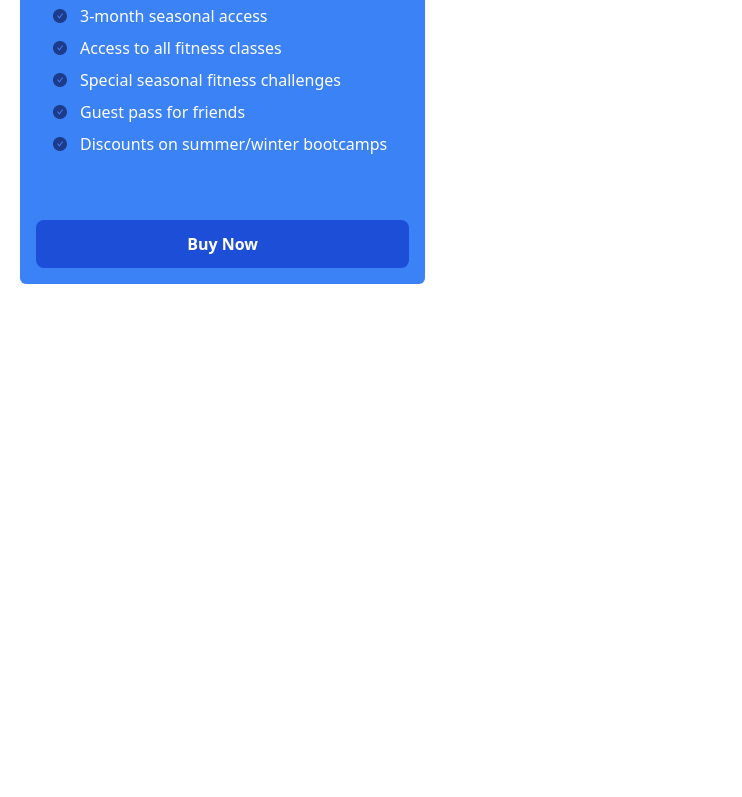
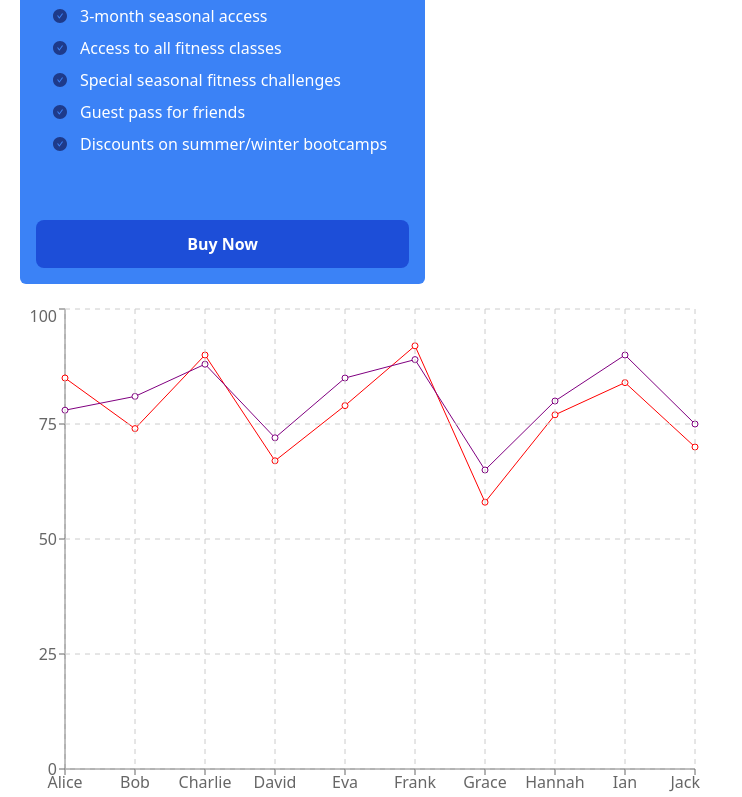
Before and after one commit to Juwel-771/price-option-reat, a React (Vite) app: page / in a window 1280 px wide. Shown: the part 2000-2797 px from the top of the page, without its empty margins (0-742 px from the left). Before the commit the page ends 2304 px from the top, so only its background shows below. Built offline with nearby package versions, Linux system fonts and the light colour scheme.

Commit message:
Line-chart-add

```diff
--- a/package.json
+++ b/package.json
@@ -13,7 +13,8 @@
     "prop-types": "^15.8.1",
     "react": "^19.0.0",
     "react-dom": "^19.0.0",
-    "react-icons": "^5.5.0"
+    "react-icons": "^5.5.0",
+    "recharts": "^2.15.1"
   },
   "devDependencies": {
     "@eslint/js": "^9.21.0",
--- a/src/App.jsx
+++ b/src/App.jsx
@@ -4,6 +4,8 @@ import FormData from './component/FormData/FormData';
 import DaisyNav from './component/DaisyNav/DaisyNav';
 import NavBar from './component/NavBar/NavBar';
 import PriceOptions from './component/PriceOptions/PriceOptions';
+// import { LineChart } from 'recharts';
+import LineChart from './component/LineChart/LineChart';
 
 function App() {
   // const [count, setCount] = useState(0)
@@ -14,6 +16,7 @@ function App() {
       <NavBar></NavBar>
       {/* <FormData></FormData> */}
       <PriceOptions></PriceOptions>
+      <LineChart></LineChart>
     </>
   )
 }
--- /dev/null
+++ b/src/component/LineChart/LineChart.jsx
@@ -0,0 +1,30 @@
+import { LineChart as LChart, Line, XAxis, YAxis, CartesianGrid, Tooltip } from 'recharts';
+
+const LineChart = () => {
+    const studentMarks = [
+        { id: 1, name: "Alice", math: 85, physics: 78, chemistry: 92 },
+        { id: 2, name: "Bob", math: 74, physics: 81, chemistry: 68 },
+        { id: 3, name: "Charlie", math: 90, physics: 88, chemistry: 95 },
+        { id: 4, name: "David", math: 67, physics: 72, chemistry: 70 },
+        { id: 5, name: "Eva", math: 79, physics: 85, chemistry: 80 },
+        { id: 6, name: "Frank", math: 92, physics: 89, chemistry: 94 },
+        { id: 7, name: "Grace", math: 58, physics: 65, chemistry: 60 },
+        { id: 8, name: "Hannah", math: 77, physics: 80, chemistry: 85 },
+        { id: 9, name: "Ian", math: 84, physics: 90, chemistry: 88 },
+        { id: 10, name: "Jack", math: 70, physics: 75, chemistry: 78 }
+      ];
+    return (
+        <div>
+            <LChart width = {700} height = {500} data = {studentMarks}>
+                <XAxis dataKey={'name'}/>
+                <YAxis></YAxis>
+                <Line dataKey='math' stroke='red'/>
+                <Line dataKey='physics' stroke='purple'/>
+                <CartesianGrid stroke="#ccc" strokeDasharray="5 5" />
+                <Tooltip/>
+            </LChart>
+        </div>
+    );
+};
+
+export default LineChart;
```
Also changed, not shown: 1 other file (tests, documents, lock files or other folders).
